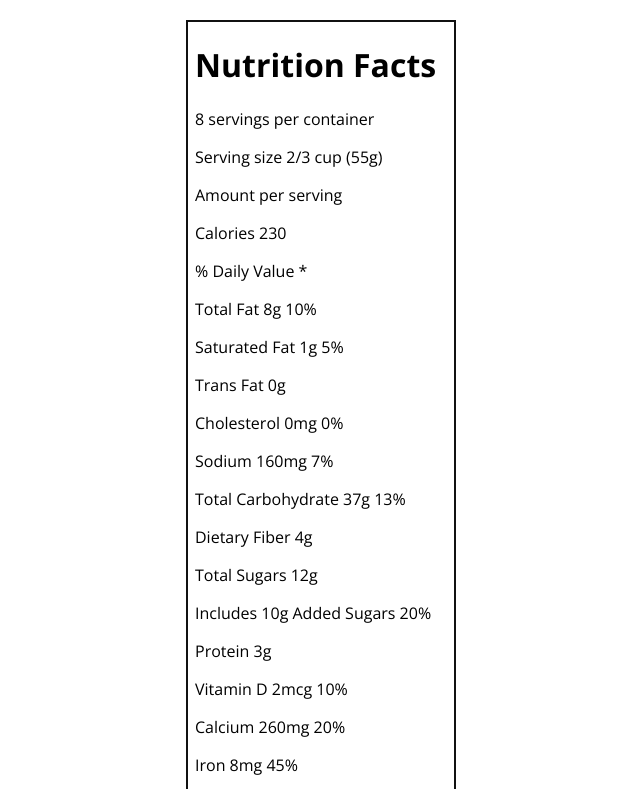
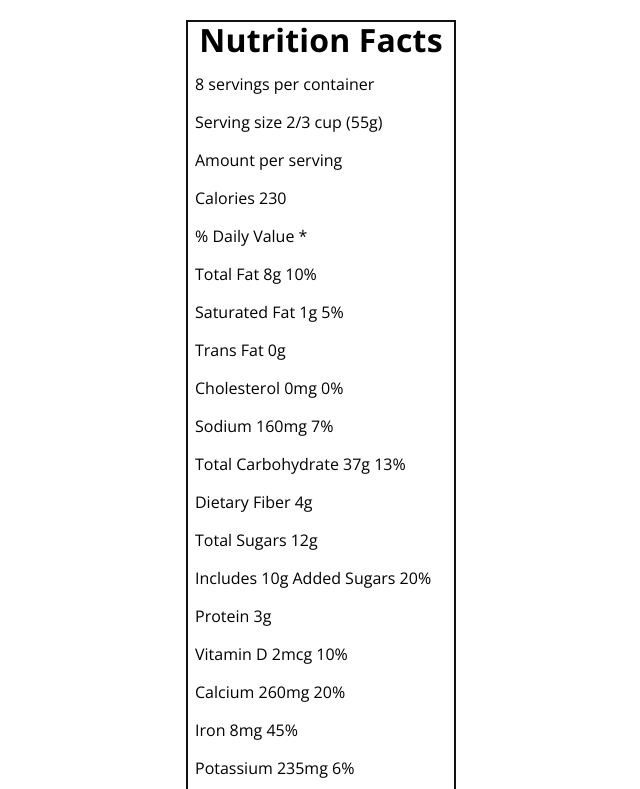
Before and after one commit to nedoratic/fcc-nrwd-08-nutrition-label, a plain HTML site: page index.html in a window 1280 px wide. Shown: the top 789 px of the page, without its empty margins (319-959 px from the left). Drawn offline with nearby package versions, Linux system fonts and the light colour scheme.

Commit message:
style.css - header title style added

```diff
--- a/style.css
+++ b/style.css
@@ -16,3 +16,9 @@ body {
     margin: 20px auto;
     padding: 0 7px;
 }
+
+header h1 {
+    text-align: center;
+    margin: -4px 0;
+    letter-spacing: 0.15px;
+}
```
